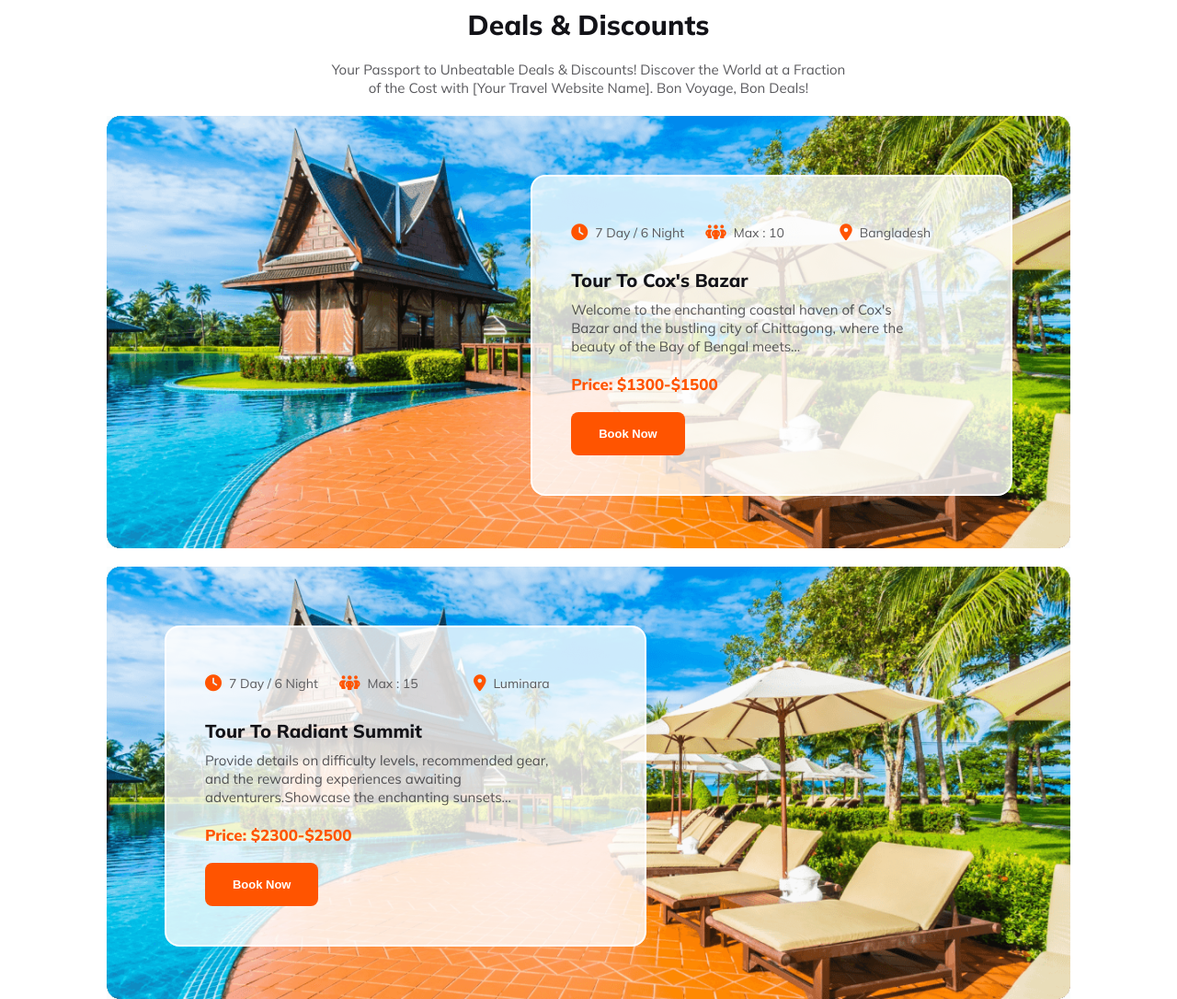
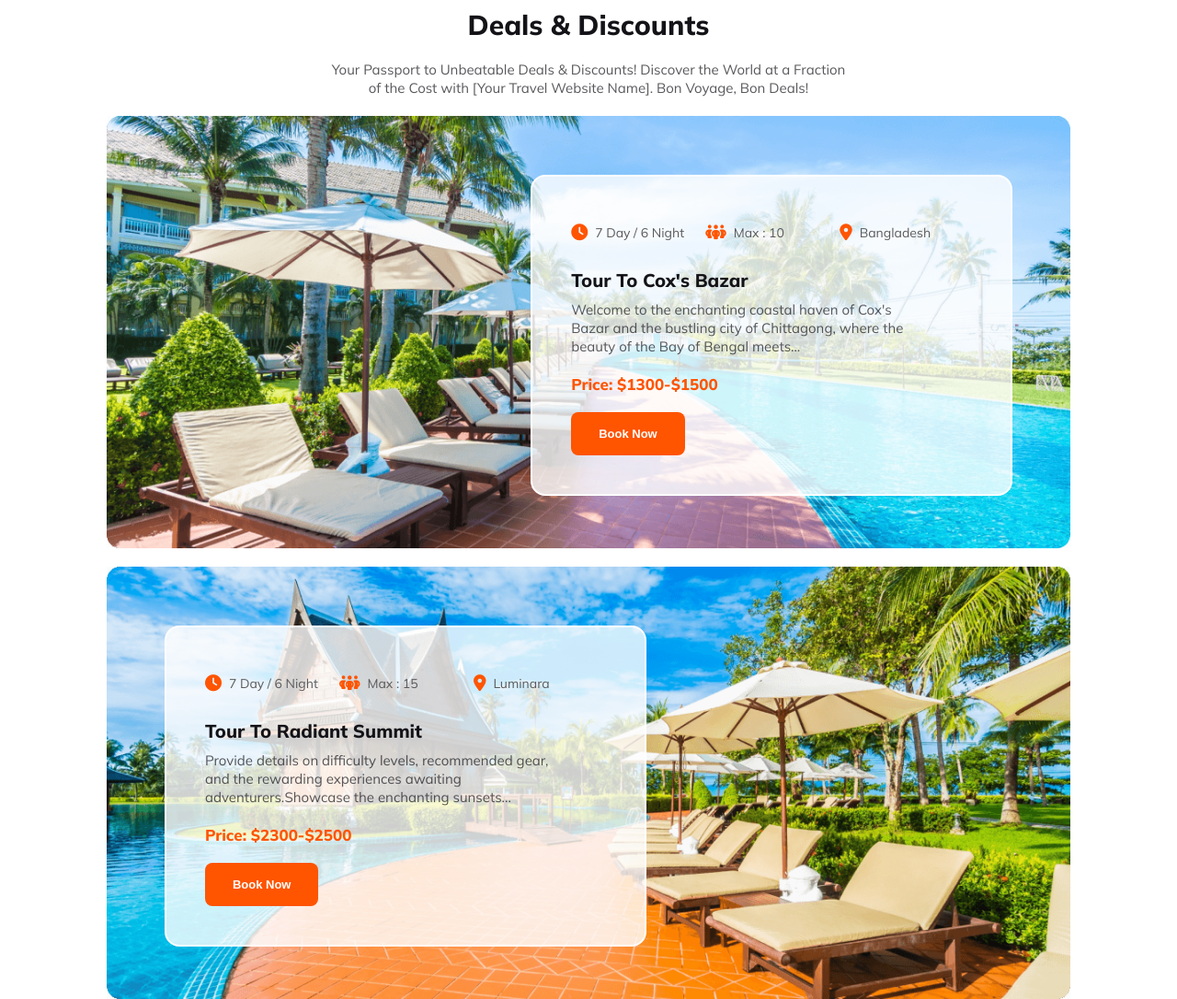
Before and after one commit to al-amin90/globe-quest, a plain HTML site: page index.html in a window 1280 px wide. Shown: the part 3660-4746 px from the top of the page at 92% size. Drawn offline with Linux system fonts and the light colour scheme.

Commit message:
fixed deal & disco

```diff
--- a/styles/style.css
+++ b/styles/style.css
@@ -415,7 +415,15 @@ select {
 }
 
 /* deals-discounts style is here  */
-.deal-dis-1,
+.deal-dis-1 {
+  height: 47rem;
+  width: 100%;
+  background-image: url(../Images/Group\ 39.png);
+  background-repeat: no-repeat;
+  background-size: 100% 100%;
+  position: relative;
+  margin-bottom: 2rem;
+}
 .deal-dis-2 {
   height: 47rem;
   width: 100%;
```
